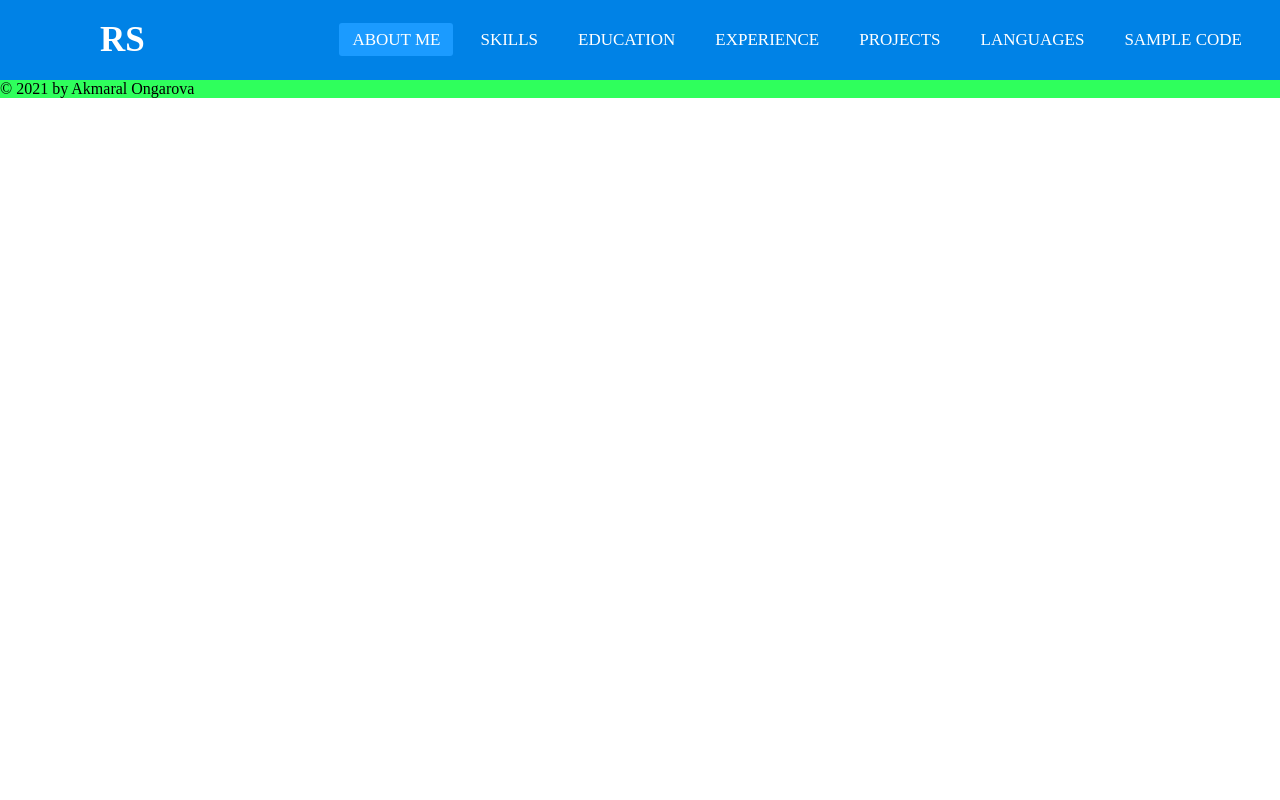
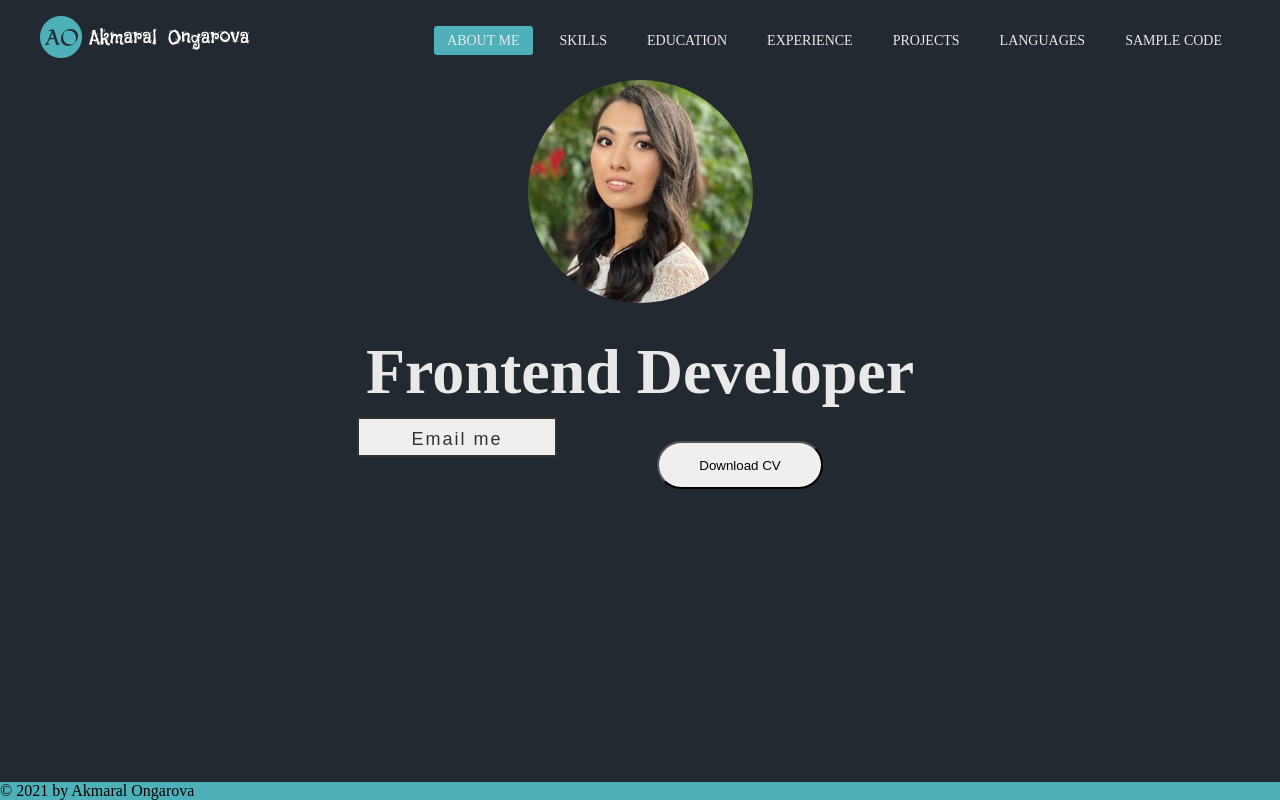
Before and after one commit to Makoni1/rsschool-cv, a website: page index.html in a window 1280 px wide. Drawn offline with Linux system fonts and the light colour scheme.

Commit message:
feat: add header, main

```diff
--- a/index.html
+++ b/index.html
@@ -8,14 +8,13 @@
     <title>Akmaral Ongarove - Junior Front-End Developer</title>
 </head>
 <body>
+    <div class="wrapper">
         <header>
             <nav>
+                <div class="flex">
                     <input type="checkbox" id="check">
-            <label for="check" class="checkbtn">
-                <img src="assets/svg/menu.svg" alt="bars">
-            </label>
-            <label class="logo">RS
-                <!-- <img src="assets/svg/rs_school_js.svg" alt="RS" weight="60px" height="60px"> -->
+                    <label class="logo">
+                        <img src="assets/img/logo.png" alt="Logo">
                     </label>
                     <ul>
                         <li><a class="active" href="#">About me</a></li>
@@ -26,10 +25,24 @@
                         <li><a href="#">Languages</a></li>
                         <li><a href="#">Sample code</a></li>
                     </ul>
+                </div>
+                <label for="check" class="checkbtn">
+                    <img src="assets/svg/menu.svg" alt="bars">
+                </label>
             </nav>
         </header>
         <main>
-        <section class="about-me"></section>
+            <!-- <div class="main-wrapper"> -->
+                <section class="about-me container">
+                    <img class="about-me__img" src="./assets/img/avatar.jpg" alt="ava">
+                    <h1 class="about-me__text">Frontend Developer</h1>
+                    <div class="about-me__btn">
+                        <div class="btn__wrapper">
+                            <button class="about-me__email">Email me</button>
+                        </div>
+                        <button class="about-me__cv">Download CV</button>
+                    </div>
+                </section>
                 <section class="skills"></section>
                 <section class="projects"></section>
                 <section class="experience"></section>
@@ -39,6 +52,7 @@
                 <section class="code examples"></section>
                 <section class="video"></section>
                 <section class="contact me"></section>
+            <!-- </div> -->
         </main>
         <footer>
             <div class="footer__copyright">
@@ -46,6 +60,6 @@
             </div>
             <ul class="footer__contact-links"></ul>
         </footer>
-
+    </div>
 </body>
 </html>
--- a/style.css
+++ b/style.css
@@ -6,38 +6,37 @@
    box-sizing: border-box;
 }
 body{
+    height: 100%;
     font-family: montserrat;
+
+}
+.wrapper{
+    display: flex;
+    flex-direction: column;
+    min-height: 100vh;
 }
 header{
-    width: 100%;
-    height: 20%;
-    background-color: pink;
+    padding: 0 40px;
+    background: #222930;
 }
 main{
-    width: 100%;
-    height: 60%;
-    background-color: blue;
-}
-footer{
-    width: 100%;
-    height: 60%;
-    background-color: rgb(47, 255, 92);
+    background: #222930;
+    flex: 1 0 auto;
 }
 nav{
-    background: #0082e6;
     height: 80px;
     width: 100%;
 }
-label.logo{
-    color: white;
-    font-size: 35px;
-    line-height: 80px;
-    padding: 0 100px;
-    font-weight: bold;
+.flex{
+    display: flex;
+}
+.logo {
+    height: 60px;
+    padding: 16px 0;
 }
 nav ul{
-    float: right;
-    margin-right: 20px;
+    display: inline;
+    margin-left: auto;
 }
 nav ul li{
     display: inline-block;
@@ -45,19 +44,19 @@ nav ul li{
     margin: 0 5px;
 }
 nav ul li a {
-    color: white;
+    color: #E9E9E9;
     font-size: 17px;
     padding: 7px 13px;
     border-radius: 3px;
     text-transform: uppercase ;
 }
 a.active,a:hover {
-    background: #1b9bff;
+    background: #4EB1BA;
     transition: .5s;
 }
 .checkbtn{
     font-size: 30px;
-    color: white;
+    color: #E9E9E9;
     float: right;
     line-height: 80px;
     margin-right: 40px;
@@ -67,21 +66,97 @@ a.active,a:hover {
 #check{
     display: none;
 }
+.main-wrapper{
+    margin: 0 auto;
+}
+.about-me{
+    display: flex;
+    flex-direction: column;
+    justify-content: center;
+    align-items: center;
+    margin: 0 auto;
+    top: 50%;
+}
+.about-me__img {
+    border-radius: 50%;
+}
+.about-me__text{
+    margin: 32px auto;
+    font-weight: 700;
+    font-size: 64px;
+    text-align: center;
+    color: #E9E9E9;
+}
+.about-me__btn {
+    display: flex;
+}
+.btn__wrapper {
+    transform: translate(-50%, -50%);
+}
+.about-me__email {
+    width: 200px;
+    height: 40px;
+    /* border-radius: 30px; */
+    line-height: 40px;
+    font-size: 18px;
+    letter-spacing: 2px;
+    text-align: center;
+    font-family: sans-serif;
+    color: #333;
+    border: 2px solid #333;
+    position: relative;
+    transition: all .35s;
+    /* position: relative;
+    z-index: 2; */
+}
+.about-me__email:after{
+    position: absolute;
+    content: "";
+    top: 0;
+    left: 0;
+    width: 0;
+    height: 100%;
+    background: #4EB1BA;
+    transition: all .35s;
+}
+
+.about-me__email:hover{
+    color: #fff;
+}
+
+.about-me__email:hover:after{
+width: 100%;
+}
+
+.about-me__cv{
+    width: 166px;
+    height: 48px;
+    border-radius: 30px;
+}
+.container{
+    max-width: 1440px;
+    margin: 0 auto;
+}
+footer {
+    flex: 0 0 auto;
+    background-color: #4EB1BA;
+}
+@media (max-width: 1600px) {
+    nav ul li a{
+        font-size: 14px;
+    }
+}
 @media (max-width: 1200px){
     nav ul li a{
-        font-size: 16px;
+        font-size: 14px;
     }
     label.logo {
         display: none;
     }
 }
 @media (max-width: 952px){
-    label.logo{
-        font-size: 30px;
-        padding-left: 50px;
-    }
     nav ul li a{
-        font-size: 14px;
+        font-size: 12px;
     }
 }
 @media (max-width: 858px){
@@ -108,7 +183,7 @@ a.active,a:hover {
     }
     a:hover, a.active{
         background: none;
-        color: #0082e6;
+        color: #4EB1BA;
     }
     #check:checked ~ ul{
         left: 0;
```
Also changed, not shown: assets/img/avatar.jpg (added), assets/img/logo.png (added), assets/img/sea.jpg (renamed from assets/sea.jpg). Lines whose indentation alone changed are shown as unchanged.
